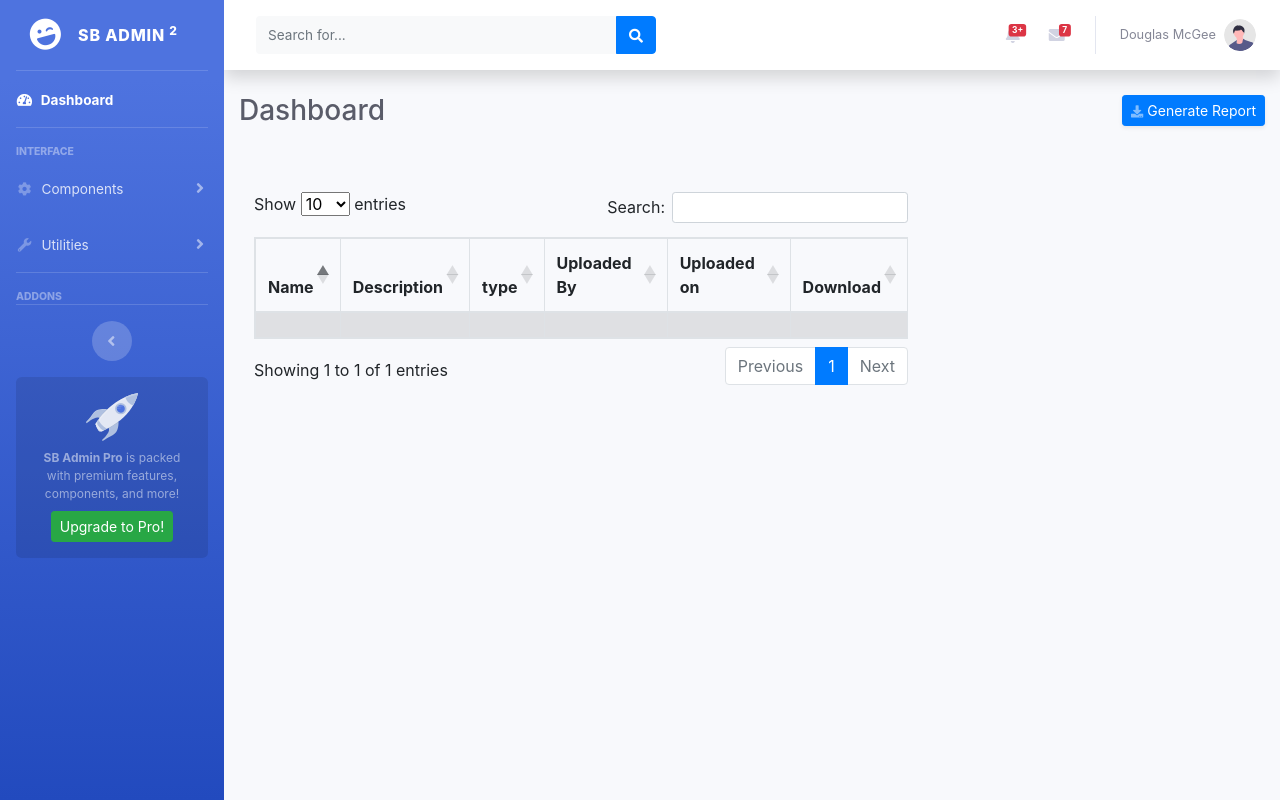
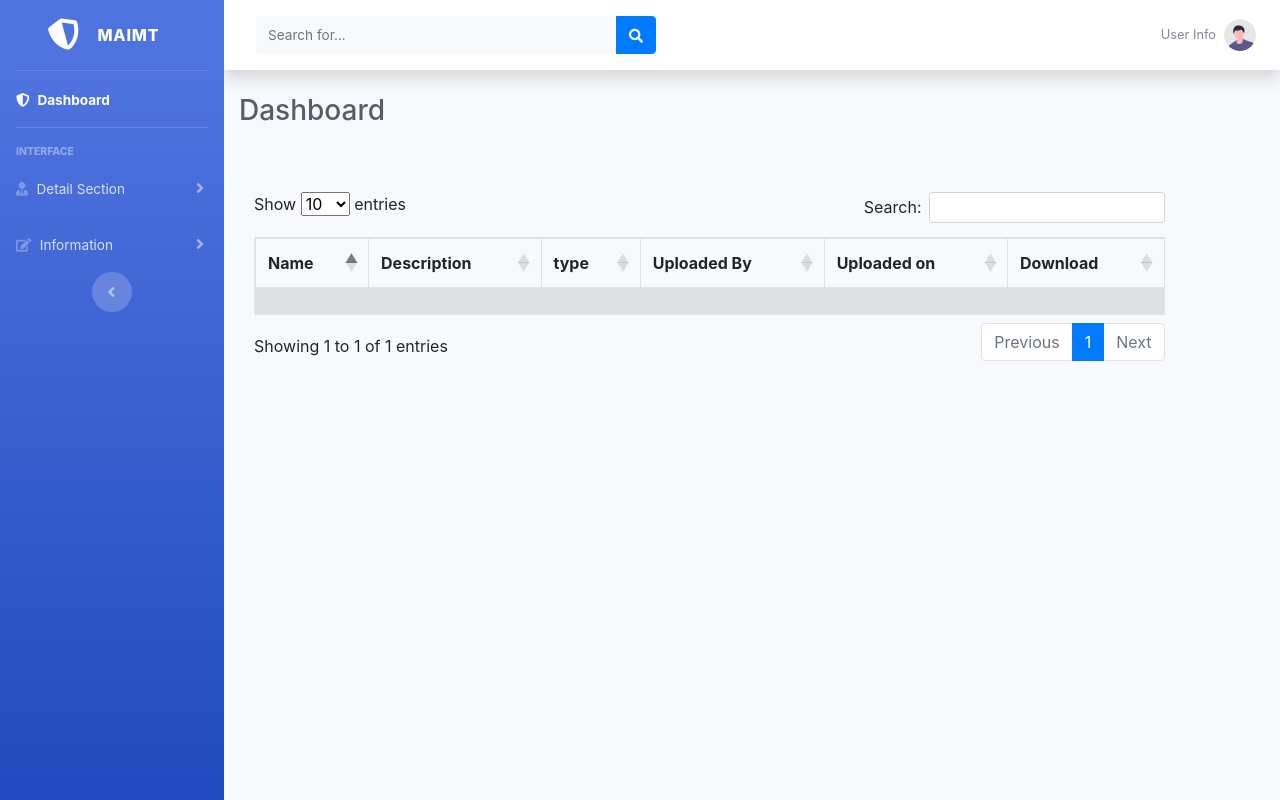
Before and after one commit to alphaJatin/cps, a PHP site: page /dashboard/index.php in a window 1280 px wide. Run offline with PHP 8.4, Linux system fonts and the light colour scheme; lists and menus that the app fills with data are empty; some libraries are stand-ins or nearby versions.

Commit message:
dashboard done

```diff
--- a/dashboard/index.php
+++ b/dashboard/index.php
@@ -23,7 +23,13 @@
     <link rel="stylesheet" href="https://cdn.datatables.net/1.10.23/css/dataTables.bootstrap4.min.css"/>
 </head>
 <body>
-                            <!-- Page Wrapper -->
+<?php
+if(0)
+{
+
+
+?>
+<!-- Page Wrapper -->
     <div id="wrapper">
 
 <!-- Sidebar -->
@@ -32,9 +38,9 @@
     <!-- Sidebar - Brand -->
     <a class="sidebar-brand d-flex align-items-center justify-content-center" href="index.html">
         <div class="sidebar-brand-icon rotate-n-15">
-            <i class="fas fa-laugh-wink"></i>
+        <i class="fas fa-shield-alt"></i>
         </div>
-        <div class="sidebar-brand-text mx-3">SB Admin <sup>2</sup></div>
+        <div class="sidebar-brand-text mx-3">MAIMT </div>
     </a>
 
     <!-- Divider -->
@@ -42,8 +48,8 @@
 
     <!-- Nav Item - Dashboard -->
     <li class="nav-item active">
-        <a class="nav-link" href="index.html">
-            <i class="fas fa-fw fa-tachometer-alt"></i>
+        <a class="nav-link" href="index.php">
+            <i class="fas fa-shield-alt"></i>
             <span>Dashboard</span></a>
     </li>
 
@@ -59,14 +65,14 @@
     <li class="nav-item">
         <a class="nav-link collapsed" href="#" data-toggle="collapse" data-target="#collapseTwo"
             aria-expanded="true" aria-controls="collapseTwo">
-            <i class="fas fa-fw fa-cog"></i>
-            <span>Components</span>
+            <i class="fas fa-user-tie"></i>
+            <span>Detail Section</span>
         </a>
         <div id="collapseTwo" class="collapse" aria-labelledby="headingTwo" data-parent="#accordionSidebar">
             <div class="bg-white py-2 collapse-inner rounded">
-                <h6 class="collapse-header">Custom Components:</h6>
-                <a class="collapse-item" href="buttons.html">Buttons</a>
-                <a class="collapse-item" href="cards.html">Cards</a>
+                <h6 class="collapse-header">Company Section :</h6>
+                <a class="collapse-item" href="buttons.html">Comming Company List</a>
+                <a class="collapse-item" href="cards.html">Add Company</a>
             </div>
         </div>
     </li>
@@ -75,47 +81,23 @@
     <li class="nav-item">
         <a class="nav-link collapsed" href="#" data-toggle="collapse" data-target="#collapseUtilities"
             aria-expanded="true" aria-controls="collapseUtilities">
-            <i class="fas fa-fw fa-wrench"></i>
-            <span>Utilities</span>
+            <i class="fas fa-edit"></i>
+            <span>Information</span>
         </a>
         <div id="collapseUtilities" class="collapse" aria-labelledby="headingUtilities"
             data-parent="#accordionSidebar">
             <div class="bg-white py-2 collapse-inner rounded">
                 <h6 class="collapse-header">Custom Utilities:</h6>
-                <a class="collapse-item" href="utilities-color.html">Colors</a>
-                <a class="collapse-item" href="utilities-border.html">Borders</a>
-                <a class="collapse-item" href="utilities-animation.html">Animations</a>
-                <a class="collapse-item" href="utilities-other.html">Other</a>
+                <a class="collapse-item" href="utilities-color.html">View & Edit Profile</a>
+
             </div>
         </div>
     </li>
 
-    <!-- Divider -->
-    <hr class="sidebar-divider">
-
-    <!-- Heading -->
-    <div class="sidebar-heading">
-        Addons
-    </div>
-
-    <!-- Nav Item - Pages Collapse Menu -->
-
-    <!-- Nav Item - Charts -->
-
-
-    <!-- Divider -->
-    <hr class="sidebar-divider d-none d-md-block">
 
     <!-- Sidebar Toggler (Sidebar) -->
     <div class="text-center d-none d-md-inline">
         <button class="rounded-circle border-0" id="sidebarToggle"></button>
-    </div>
-
-    <!-- Sidebar Message -->
-    <div class="sidebar-card d-none d-lg-flex">
-        <img class="sidebar-card-illustration mb-2" src="img/undraw_rocket.svg" alt="...">
-        <p class="text-center mb-2"><strong>SB Admin Pro</strong> is packed with premium features, components, and more!</p>
-        <a class="btn btn-success btn-sm" href="https://startbootstrap.com/theme/sb-admin-pro">Upgrade to Pro!</a>
     </div>
 
 </ul>
@@ -176,130 +158,14 @@
                     </div>
                 </li>
 
-                <!-- Nav Item - Alerts -->
-                <li class="nav-item dropdown no-arrow mx-1">
-                    <a class="nav-link dropdown-toggle" href="#" id="alertsDropdown" role="button"
-                        data-toggle="dropdown" aria-haspopup="true" aria-expanded="false">
-                        <i class="fas fa-bell fa-fw"></i>
-                        <!-- Counter - Alerts -->
-                        <span class="badge badge-danger badge-counter">3+</span>
-                    </a>
-                    <!-- Dropdown - Alerts -->
-                    <div class="dropdown-list dropdown-menu dropdown-menu-right shadow animated--grow-in"
-                        aria-labelledby="alertsDropdown">
-                        <h6 class="dropdown-header">
-                            Alerts Center
-                        </h6>
-                        <a class="dropdown-item d-flex align-items-center" href="#">
-                            <div class="mr-3">
-                                <div class="icon-circle bg-primary">
-                                    <i class="fas fa-file-alt text-white"></i>
-                                </div>
-                            </div>
-                            <div>
-                                <div class="small text-gray-500">December 12, 2019</div>
-                                <span class="font-weight-bold">A new monthly report is ready to download!</span>
-                            </div>
-                        </a>
-                        <a class="dropdown-item d-flex align-items-center" href="#">
-                            <div class="mr-3">
-                                <div class="icon-circle bg-success">
-                                    <i class="fas fa-donate text-white"></i>
-                                </div>
-                            </div>
-                            <div>
-                                <div class="small text-gray-500">December 7, 2019</div>
-                                $290.29 has been deposited into your account!
-                            </div>
-                        </a>
-                        <a class="dropdown-item d-flex align-items-center" href="#">
-                            <div class="mr-3">
-                                <div class="icon-circle bg-warning">
-                                    <i class="fas fa-exclamation-triangle text-white"></i>
-                                </div>
-                            </div>
-                            <div>
-                                <div class="small text-gray-500">December 2, 2019</div>
-                                Spending Alert: We've noticed unusually high spending for your account.
-                            </div>
-                        </a>
-                        <a class="dropdown-item text-center small text-gray-500" href="#">Show All Alerts</a>
-                    </div>
-                </li>
 
-                <!-- Nav Item - Messages -->
-                <li class="nav-item dropdown no-arrow mx-1">
-                    <a class="nav-link dropdown-toggle" href="#" id="messagesDropdown" role="button"
-                        data-toggle="dropdown" aria-haspopup="true" aria-expanded="false">
-                        <i class="fas fa-envelope fa-fw"></i>
-                        <!-- Counter - Messages -->
-                        <span class="badge badge-danger badge-counter">7</span>
-                    </a>
-                    <!-- Dropdown - Messages -->
-                    <div class="dropdown-list dropdown-menu dropdown-menu-right shadow animated--grow-in"
-                        aria-labelledby="messagesDropdown">
-                        <h6 class="dropdown-header">
-                            Message Center
-                        </h6>
-                        <a class="dropdown-item d-flex align-items-center" href="#">
-                            <div class="dropdown-list-image mr-3">
-                                <img class="rounded-circle" src="img/undraw_profile_1.svg"
-                                    alt="...">
-                                <div class="status-indicator bg-success"></div>
-                            </div>
-                            <div class="font-weight-bold">
-                                <div class="text-truncate">Hi there! I am wondering if you can help me with a
-                                    problem I've been having.</div>
-                                <div class="small text-gray-500">Emily Fowler · 58m</div>
-                            </div>
-                        </a>
-                        <a class="dropdown-item d-flex align-items-center" href="#">
-                            <div class="dropdown-list-image mr-3">
-                                <img class="rounded-circle" src="img/undraw_profile_2.svg"
-                                    alt="...">
-                                <div class="status-indicator"></div>
-                            </div>
-                            <div>
-                                <div class="text-truncate">I have the photos that you ordered last month, how
-                                    would you like them sent to you?</div>
-                                <div class="small text-gray-500">Jae Chun · 1d</div>
-                            </div>
-                        </a>
-                        <a class="dropdown-item d-flex align-items-center" href="#">
-                            <div class="dropdown-list-image mr-3">
-                                <img class="rounded-circle" src="img/undraw_profile_3.svg"
-                                    alt="...">
-                                <div class="status-indicator bg-warning"></div>
-                            </div>
-                            <div>
-                                <div class="text-truncate">Last month's report looks great, I am very happy with
-                                    the progress so far, keep up the good work!</div>
-                                <div class="small text-gray-500">Morgan Alvarez · 2d</div>
-                            </div>
-                        </a>
-                        <a class="dropdown-item d-flex align-items-center" href="#">
-                            <div class="dropdown-list-image mr-3">
-                                <img class="rounded-circle" src="https://source.unsplash.com/Mv9hjnEUHR4/60x60"
-                                    alt="...">
-                                <div class="status-indicator bg-success"></div>
-                            </div>
-                            <div>
-                                <div class="text-truncate">Am I a good boy? The reason I ask is because someone
-                                    told me that people say this to all dogs, even if they aren't good...</div>
-                                <div class="small text-gray-500">Chicken the Dog · 2w</div>
-                            </div>
-                        </a>
-                        <a class="dropdown-item text-center small text-gray-500" href="#">Read More Messages</a>
-                    </div>
-                </li>
 
-                <div class="topbar-divider d-none d-sm-block"></div>
 
                 <!-- Nav Item - User Information -->
                 <li class="nav-item dropdown no-arrow">
                     <a class="nav-link dropdown-toggle" href="#" id="userDropdown" role="button"
                         data-toggle="dropdown" aria-haspopup="true" aria-expanded="false">
-                        <span class="mr-2 d-none d-lg-inline text-gray-600 small">Douglas McGee</span>
+                        <span class="mr-2 d-none d-lg-inline text-gray-600 small">Admin Info</span>
                         <img class="img-profile rounded-circle"
                             src="img/undraw_profile.svg">
                     </a>
@@ -337,8 +203,7 @@
             <!-- Page Heading -->
             <div class="d-sm-flex align-items-center justify-content-between mb-4">
                 <h1 class="h3 mb-0 text-gray-800">Dashboard</h1>
-                <a href="#" class="d-none d-sm-inline-block btn btn-sm btn-primary shadow-sm"><i
-                        class="fas fa-download fa-sm text-white-50"></i> Generate Report</a>
+
             </div>
 
             <!-- Content Row -->
@@ -346,7 +211,7 @@
             <div class="container">
   <div class="row "  >
 
-      <div class="col-md-8 mt-3 a" >
+      <div class="col-md-11 mt-3 a" >
 
       <table id="example" class="table table-striped table-bordered" style="width:100%">
       <thead>
@@ -416,7 +281,267 @@ $(document).ready(function() {
 <script src="js/demo/chart-area-demo.js"></script>
 <script src="js/demo/chart-pie-demo.js"></script>
 
+    <?php
+      }
+      else
+      {
+    ?>
+            <!-- Page Wrapper -->
+    <div id="wrapper">
 
+<!-- Sidebar -->
+<ul class="navbar-nav bg-gradient-primary sidebar sidebar-dark accordion" id="accordionSidebar">
+
+    <!-- Sidebar - Brand -->
+    <a class="sidebar-brand d-flex align-items-center justify-content-center" href="index.html">
+        <div class="sidebar-brand-icon rotate-n-15">
+        <i class="fas fa-shield-alt"></i>
+        </div>
+        <div class="sidebar-brand-text mx-3">MAIMT </div>
+    </a>
+
+    <!-- Divider -->
+    <hr class="sidebar-divider my-0">
+
+    <!-- Nav Item - Dashboard -->
+    <li class="nav-item active">
+        <a class="nav-link" href="index.php">
+            <i class="fas fa-shield-alt"></i>
+            <span>Dashboard</span></a>
+    </li>
+
+    <!-- Divider -->
+    <hr class="sidebar-divider">
+
+    <!-- Heading -->
+    <div class="sidebar-heading">
+        Interface
+    </div>
+
+    <!-- Nav Item - Pages Collapse Menu -->
+    <li class="nav-item">
+        <a class="nav-link collapsed" href="#" data-toggle="collapse" data-target="#collapseTwo"
+            aria-expanded="true" aria-controls="collapseTwo">
+            <i class="fas fa-user-tie"></i>
+            <span>Detail Section</span>
+        </a>
+        <div id="collapseTwo" class="collapse" aria-labelledby="headingTwo" data-parent="#accordionSidebar">
+            <div class="bg-white py-2 collapse-inner rounded">
+                <h6 class="collapse-header">Company Section :</h6>
+                <a class="collapse-item" href="cards.html"> Company List</a>
+                <a class="collapse-item" href="buttons.html">Applied Company List</a>
+
+            </div>
+        </div>
+    </li>
+
+    <!-- Nav Item - Utilities Collapse Menu -->
+    <li class="nav-item">
+        <a class="nav-link collapsed" href="#" data-toggle="collapse" data-target="#collapseUtilities"
+            aria-expanded="true" aria-controls="collapseUtilities">
+            <i class="fas fa-edit"></i>
+            <span>Information</span>
+        </a>
+        <div id="collapseUtilities" class="collapse" aria-labelledby="headingUtilities"
+            data-parent="#accordionSidebar">
+            <div class="bg-white py-2 collapse-inner rounded">
+                <h6 class="collapse-header">Custom Utilities:</h6>
+                <a class="collapse-item" href="utilities-color.html">View & Edit Profile</a>
+
+            </div>
+        </div>
+    </li>
+
+
+    <!-- Sidebar Toggler (Sidebar) -->
+    <div class="text-center d-none d-md-inline">
+        <button class="rounded-circle border-0" id="sidebarToggle"></button>
+    </div>
+
+</ul>
+<!-- End of Sidebar -->
+
+<!-- Content Wrapper -->
+<div id="content-wrapper" class="d-flex flex-column">
+
+    <!-- Main Content -->
+    <div id="content">
+
+        <!-- Topbar -->
+        <nav class="navbar navbar-expand navbar-light bg-white topbar mb-4 static-top shadow">
+
+            <!-- Sidebar Toggle (Topbar) -->
+            <button id="sidebarToggleTop" class="btn btn-link d-md-none rounded-circle mr-3">
+                <i class="fa fa-bars"></i>
+            </button>
+
+            <!-- Topbar Search -->
+            <form
+                class="d-none d-sm-inline-block form-inline mr-auto ml-md-3 my-2 my-md-0 mw-100 navbar-search">
+                <div class="input-group">
+                    <input type="text" class="form-control bg-light border-0 small" placeholder="Search for..."
+                        aria-label="Search" aria-describedby="basic-addon2">
+                    <div class="input-group-append">
+                        <button class="btn btn-primary" type="button">
+                            <i class="fas fa-search fa-sm"></i>
+                        </button>
+                    </div>
+                </div>
+            </form>
+
+            <!-- Topbar Navbar -->
+            <ul class="navbar-nav ml-auto">
+
+                <!-- Nav Item - Search Dropdown (Visible Only XS) -->
+                <li class="nav-item dropdown no-arrow d-sm-none">
+                    <a class="nav-link dropdown-toggle" href="#" id="searchDropdown" role="button"
+                        data-toggle="dropdown" aria-haspopup="true" aria-expanded="false">
+                        <i class="fas fa-search fa-fw"></i>
+                    </a>
+                    <!-- Dropdown - Messages -->
+                    <div class="dropdown-menu dropdown-menu-right p-3 shadow animated--grow-in"
+                        aria-labelledby="searchDropdown">
+                        <form class="form-inline mr-auto w-100 navbar-search">
+                            <div class="input-group">
+                                <input type="text" class="form-control bg-light border-0 small"
+                                    placeholder="Search for..." aria-label="Search"
+                                    aria-describedby="basic-addon2">
+                                <div class="input-group-append">
+                                    <button class="btn btn-primary" type="button">
+                                        <i class="fas fa-search fa-sm"></i>
+                                    </button>
+                                </div>
+                            </div>
+                        </form>
+                    </div>
+                </li>
+
+
+
+
+                <!-- Nav Item - User Information -->
+                <li class="nav-item dropdown no-arrow">
+                    <a class="nav-link dropdown-toggle" href="#" id="userDropdown" role="button"
+                        data-toggle="dropdown" aria-haspopup="true" aria-expanded="false">
+                        <span class="mr-2 d-none d-lg-inline text-gray-600 small">User Info</span>
+                        <img class="img-profile rounded-circle"
+                            src="img/undraw_profile.svg">
+                    </a>
+                    <!-- Dropdown - User Information -->
+                    <div class="dropdown-menu dropdown-menu-right shadow animated--grow-in"
+                        aria-labelledby="userDropdown">
+                        <a class="dropdown-item" href="#">
+                            <i class="fas fa-user fa-sm fa-fw mr-2 text-gray-400"></i>
+                            Profile
+                        </a>
+                        <a class="dropdown-item" href="#">
+                            <i class="fas fa-cogs fa-sm fa-fw mr-2 text-gray-400"></i>
+                            Settings
+                        </a>
+                        <a class="dropdown-item" href="#">
+                            <i class="fas fa-list fa-sm fa-fw mr-2 text-gray-400"></i>
+                            Activity Log
+                        </a>
+                        <div class="dropdown-divider"></div>
+                        <a class="dropdown-item" href="#" data-toggle="modal" data-target="#logoutModal">
+                            <i class="fas fa-sign-out-alt fa-sm fa-fw mr-2 text-gray-400"></i>
+                            Logout
+                        </a>
+                    </div>
+                </li>
+
+            </ul>
+
+        </nav>
+        <!-- End of Topbar -->
+
+        <!-- Begin Page Content -->
+        <div class="container-fluid">
+
+            <!-- Page Heading -->
+            <div class="d-sm-flex align-items-center justify-content-between mb-4">
+                <h1 class="h3 mb-0 text-gray-800">Dashboard</h1>
+
+            </div>
+
+            <!-- Content Row -->
+            <br>
+            <div class="container">
+  <div class="row "  >
+
+      <div class="col-md-11 mt-3 a" >
+
+      <table id="example" class="table table-striped table-bordered" style="width:100%">
+      <thead>
+          <tr>
+              <th>Name</th>
+              <th>Description</th>
+              <th>type</th>
+
+              <th>Uploaded By</th>
+              <th>Uploaded on</th>
+
+              <th>Download</th>
+
+          </tr>
+      </thead>
+      <tbody>
+
+          <tr>
+                  <th></th>
+                  <th></th>
+                  <th></th>
+
+                  <th></th>
+                  <th></th>
+
+                  <th></th>
+
+
+
+          </tr>
+
+
+      </tbody>
+
+  </table>
+      </div>
+
+  </div>
+
+
+</div>
+
+
+
+
+<!-- Bootstrap core JavaScript-->
+<script src="vendor/jquery/jquery.min.js"></script>
+<script src="vendor/bootstrap/js/bootstrap.bundle.min.js"></script>
+<script>
+$(document).ready(function() {
+    $('#example').DataTable();
+} );
+    </script>
+    <script src="https://code.jquery.com/jquery-3.5.1.js"></script>
+    <script src="https://cdn.datatables.net/1.10.24/js/jquery.dataTables.min.js"></script>
+    <script src="https://cdn.datatables.net/1.10.24/js/dataTables.bootstrap4.min.js"></script>
+<!-- Core plugin JavaScript-->
+<script src="vendor/jquery-easing/jquery.easing.min.js"></script>
+
+<!-- Custom scripts for all pages-->
+<script src="js/sb-admin-2.min.js"></script>
+
+<!-- Page level plugins -->
+<script src="vendor/chart.js/Chart.min.js"></script>
+
+<!-- Page level custom scripts -->
+<script src="js/demo/chart-area-demo.js"></script>
+<script src="js/demo/chart-pie-demo.js"></script>
+
+    <?php
+      }
+    ?>
 </body>
 
 </html>
```
